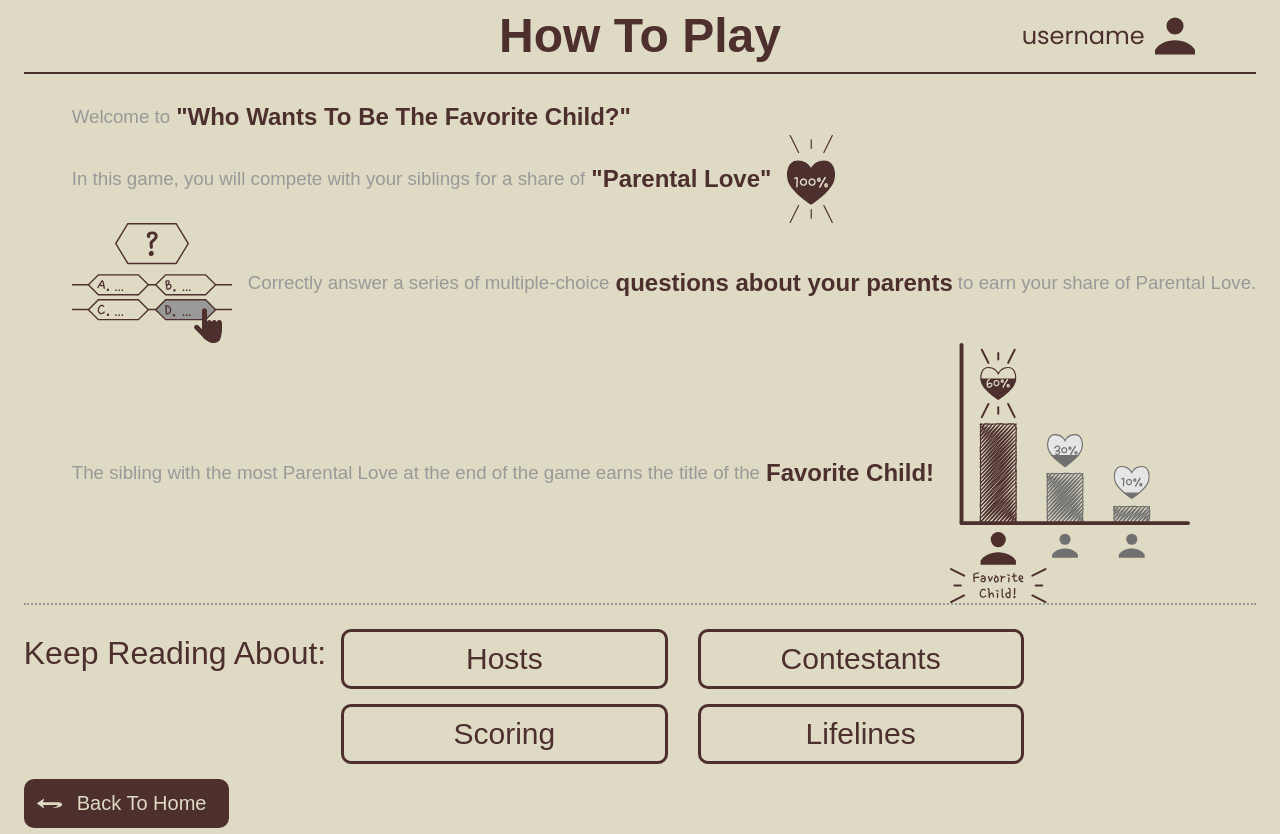
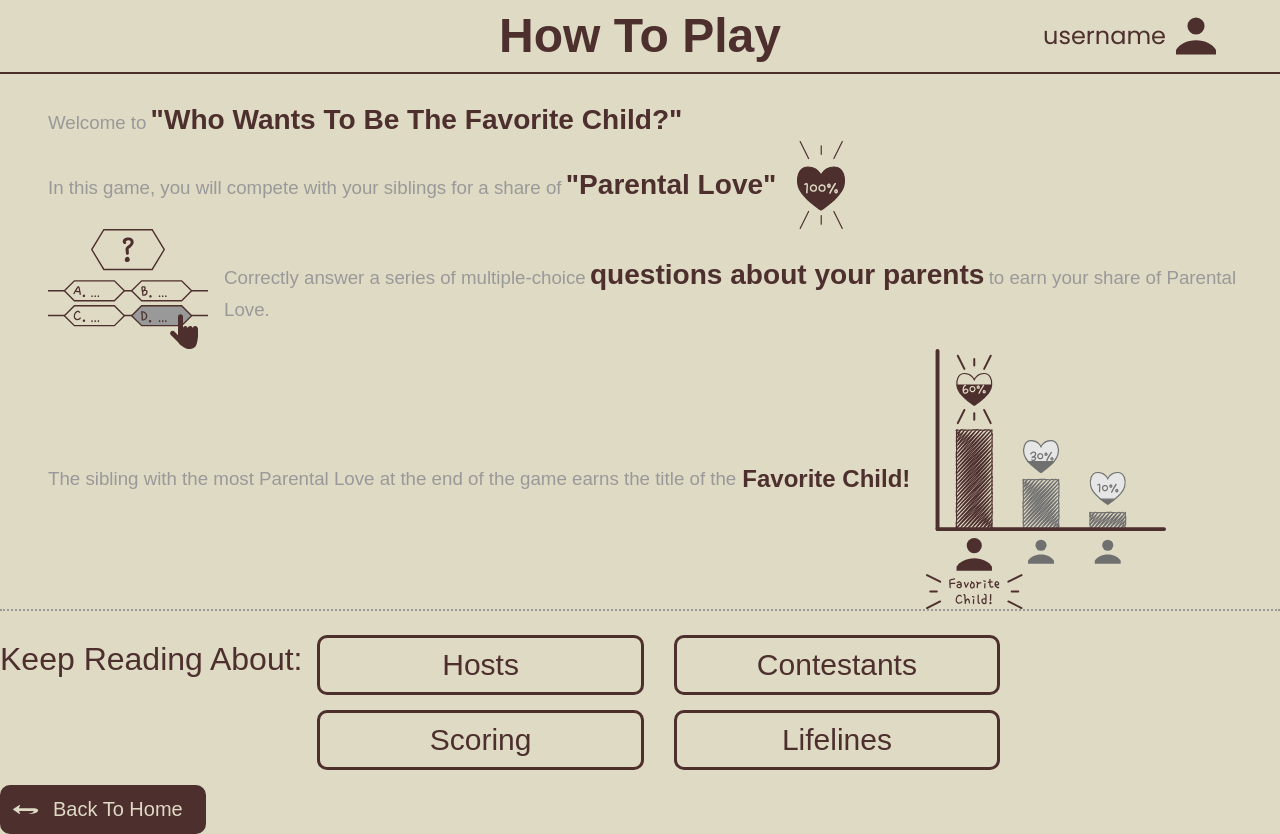
Before and after one commit to wwtbtfc/wwtbtfc-frontend, a React (Vite) app: page /overview in a window 1280 px wide. Built offline with nearby package versions, Linux system fonts and the light colour scheme; a web font is replaced by a local one.

Commit message:
fix: used strong tags to fix layout

```diff
--- a/src/styles/index.css
+++ b/src/styles/index.css
@@ -53,4 +53,7 @@
 
 .highlight-text {
   font-size: 1.5em;
+  color: var(--brown);
+  font-family: var(--highlight-text);
+  margin: 0 0.15em 0 0.15em;
 }
--- a/src/views/HowToPlay/Overview/Overview.tsx
+++ b/src/views/HowToPlay/Overview/Overview.tsx
@@ -14,12 +14,12 @@
             style={{ justifyContent: 'center', alignItems: 'center' }}
           >
             Welcome to
-          </h3>
-          <h3
-            className="highlight-text"
-            style={{ alignItems: 'center', justifyContent: 'center' }}
-          >
-            "Who Wants To Be The Favorite Child?"
+            <strong
+              className="highlight-text"
+              style={{ alignItems: 'center', justifyContent: 'center' }}
+            >
+              "Who Wants To Be The Favorite Child?"
+            </strong>
           </h3>
         </div>
         <div className="container">
@@ -28,8 +28,8 @@
             style={{ justifyContent: 'center', alignItems: 'center' }}
           >
             In this game, you will compete with your siblings for a share of
+            <strong className="highlight-text">"Parental Love"</strong>
           </h3>
-          <h3 className="highlight-text">"Parental Love"</h3>
           <img className="image-right" src={love}></img>
         </div>
         <span>
@@ -37,18 +37,9 @@
             <img className="image-left" src={questions}></img>
             <h3 className="plain-text">
               Correctly answer a series of multiple-choice
-            </h3>
-
-            <h3 className="highlight-text">questions about your parents</h3>
-
-            <h3
-              className="plain-text"
-              style={{
-                marginLeft: '5px',
-                justifyContent: 'center',
-                alignItems: 'center',
-              }}
-            >
+              <strong className="highlight-text">
+                questions about your parents
+              </strong>
               to earn your share of Parental Love.
             </h3>
           </div>
```
